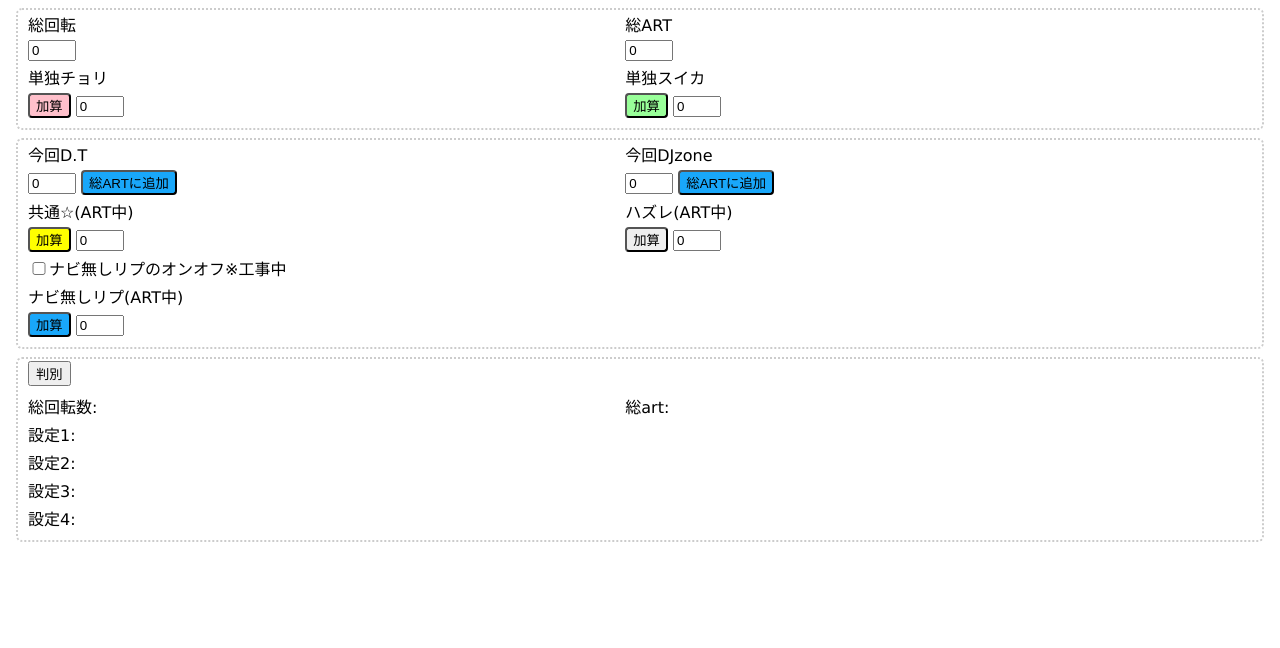
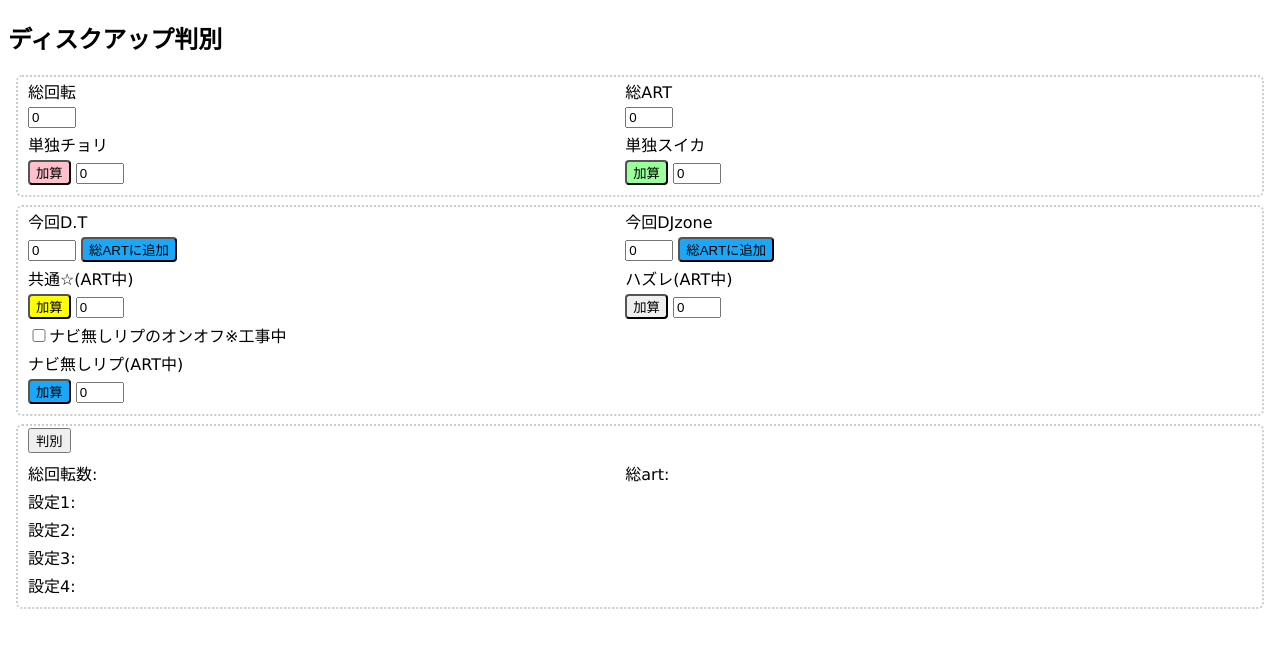
Before and after one commit to hapihapi777/disk_hanbetu, a plain HTML site: page index.html in a window 1280 px wide. Drawn offline with Linux system fonts and the light colour scheme.

Commit message:
タイトル追加…

```diff
--- a/index.html
+++ b/index.html
@@ -4,12 +4,12 @@
 <head>
   <meta charset="UTF-8">
   <meta name="viewport" content="width=device-width, initial-scale=1">
-  <title>flexbox_test</title>
+  <title>ディスクアップ判別</title>
   <link rel="stylesheet" href="css/style.css">
 </head>
 
 <body>
-
+<h2>ディスクアップ判別</h2>
   <body>
     <div class="flexcontainer">
       <div class="flexitem item1">総回転</div>
```
